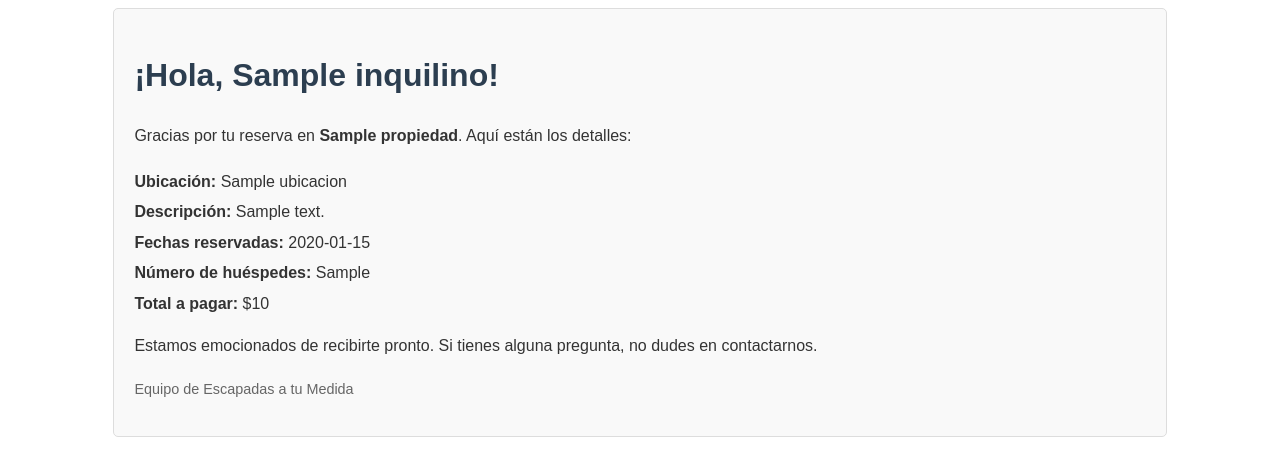
After one commit to angelneria/PAI_4, a Django app: template escapadas_a_tu_medida/alquileres/templates/alquileres/correo_reserva.html in a window 1280 px wide. The commit adds this page. Shown: the top 476 px of the page. Run offline with Django 5.2, Linux system fonts and the light colour scheme; the template is opened without the code that fills it: most values are stand-ins (such as "Sample title", 1, 10 or a date in 2020); data that the repository does not hold is empty.

Commit message:
Envio de correo con detalles realizado

```diff
--- a/escapadas_a_tu_medida/alquileres/forms.py
+++ b/escapadas_a_tu_medida/alquileres/forms.py
@@ -37,7 +37,7 @@ class ReservaForm(forms.ModelForm):
     numero_huespedes = forms.IntegerField(initial=1)
     class Meta:
         model = Reserva
-        fields = ['numero_huespedes', 'fechas_reserva']
+        fields = ['numero_huespedes']
 
     def __init__(self, *args, **kwargs):
         self.propiedad_id = kwargs.pop('propiedad_id', None)  # Extrae el id de la propiedad
--- a/escapadas_a_tu_medida/alquileres/templates/alquileres/confirmar_reserva.html
+++ b/escapadas_a_tu_medida/alquileres/templates/alquileres/confirmar_reserva.html
@@ -8,6 +8,7 @@
 <body>
     <h2>Reserva Confirmada</h2>
     <p>¡Tu reserva ha sido confirmada y el pago ha sido realizado con éxito!</p>
+    <p>Se ha enviado un correo con los detalles de la reserva a su correo</p>
     <a href="/">Volver a la página principal</a>
 </body>
 </html>
--- /dev/null
+++ b/escapadas_a_tu_medida/alquileres/templates/alquileres/correo_reserva.html
@@ -0,0 +1,59 @@
+<!DOCTYPE html>
+<html>
+<head>
+    <title>Reserva confirmada</title>
+    <style>
+        body {
+            font-family: Arial, sans-serif;
+            line-height: 1.6;
+            color: #333;
+        }
+        h1 {
+            color: #2c3e50;
+        }
+        .container {
+            width: 80%;
+            margin: 0 auto;
+            padding: 20px;
+            border: 1px solid #ddd;
+            border-radius: 5px;
+            background-color: #f9f9f9;
+        }
+        .info {
+            margin-top: 20px;
+        }
+        .info p {
+            margin: 5px 0;
+        }
+        .footer {
+            margin-top: 20px;
+            font-size: 0.9em;
+            color: #666;
+        }
+    </style>
+</head>
+<body>
+    <div class="container">
+        <h1>¡Hola, {{ reserva.inquilino.nombre }}!</h1>
+        <p>Gracias por tu reserva en <strong>{{ reserva.propiedad.titulo }}</strong>. Aquí están los detalles:</p>
+
+        <div class="info">
+            <p><strong>Ubicación:</strong> {{ reserva.propiedad.ubicacion }}</p>
+            <p><strong>Descripción:</strong> {{ reserva.propiedad.descripcion }}</p>
+            <p><strong>Fechas reservadas:</strong>
+                {% for fecha in reserva.fechas_reserva %}
+                    {{ fecha }}{% if not forloop.last %}, {% endif %}
+                {% endfor %}
+            </p>
+            <p><strong>Número de huéspedes:</strong> {{ reserva.numero_huespedes }}</p>
+            <p><strong>Total a pagar:</strong> ${{ reserva.total }}</p>
+        </div>
+
+        <p>Estamos emocionados de recibirte pronto. Si tienes alguna pregunta, no dudes en contactarnos.</p>
+
+        <div class="footer">
+            <p>Equipo de Escapadas a tu Medida</p>
+        </div>
+    </div>
+</body>
+</html>
```
Also changed, not shown: escapadas_a_tu_medida/alquileres/views.py (+39 -0 lines).
